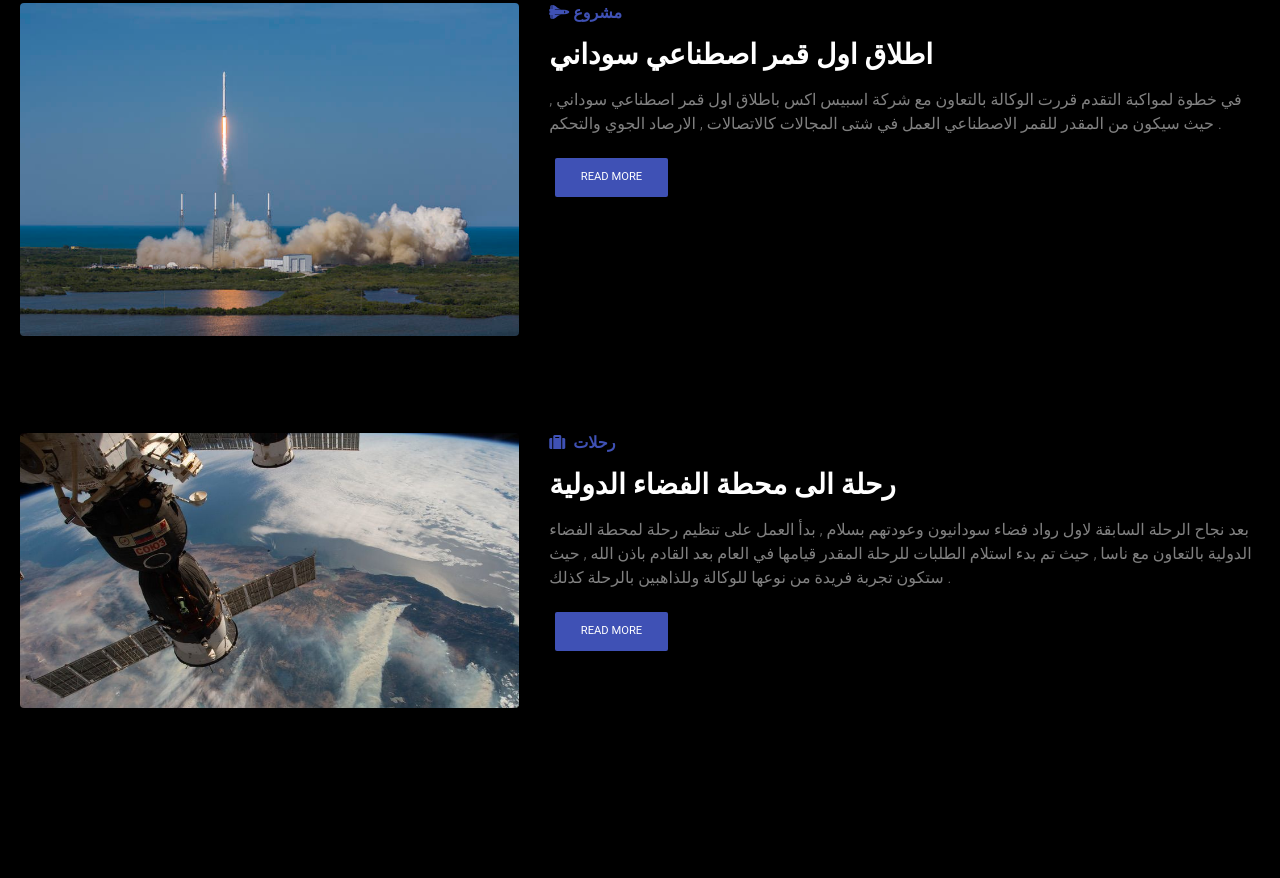
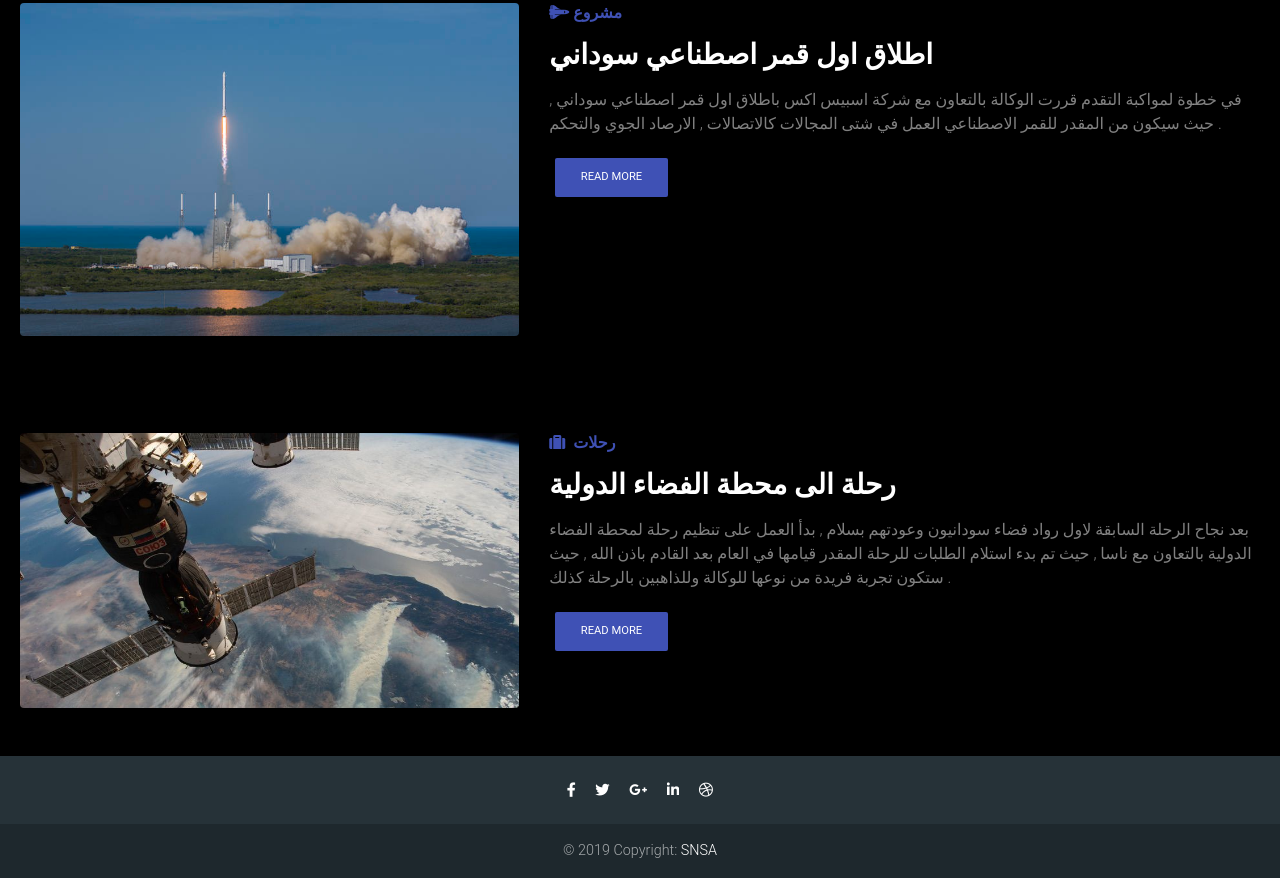
Before and after one commit to abdushams/octoenergy.github.io, a plain HTML site: page index.html in a window 1280 px wide. Shown: the part 1395-2273 px from the top of the page. Before the commit the page ends 2103 px from the top, so only its background shows below. Drawn offline with Linux system fonts and the light colour scheme; files whose address does not match are found by name; a web font is replaced by a local one.

Commit message:
Update index.html

```diff
--- a/index.html
+++ b/index.html
@@ -209,7 +209,53 @@
   </section>
   <!-- Section: Blog v.1 -->
 
+  <!-- Footer -->
+<footer class="page-footer font-small special-color-dark pt-4">
 
+  <!-- Footer Elements -->
+  <div class="container">
+
+    <!-- Social buttons -->
+    <ul class="list-unstyled list-inline text-center">
+      <li class="list-inline-item">
+        <a class="btn-floating btn-fb mx-1">
+          <i class="fab fa-facebook-f"> </i>
+        </a>
+      </li>
+      <li class="list-inline-item">
+        <a class="btn-floating btn-tw mx-1">
+          <i class="fab fa-twitter"> </i>
+        </a>
+      </li>
+      <li class="list-inline-item">
+        <a class="btn-floating btn-gplus mx-1">
+          <i class="fab fa-google-plus-g"> </i>
+        </a>
+      </li>
+      <li class="list-inline-item">
+        <a class="btn-floating btn-li mx-1">
+          <i class="fab fa-linkedin-in"> </i>
+        </a>
+      </li>
+      <li class="list-inline-item">
+        <a class="btn-floating btn-dribbble mx-1">
+          <i class="fab fa-dribbble"> </i>
+        </a>
+      </li>
+    </ul>
+    <!-- Social buttons -->
+
+  </div>
+  <!-- Footer Elements -->
+
+  <!-- Copyright -->
+  <div class="footer-copyright text-center py-3">© 2019 Copyright:
+    <a href="#"> SNSA</a>
+  </div>
+  <!-- Copyright -->
+
+</footer>
+<!-- Footer -->
 
 
   <!-- SCRIPTS -->
```
